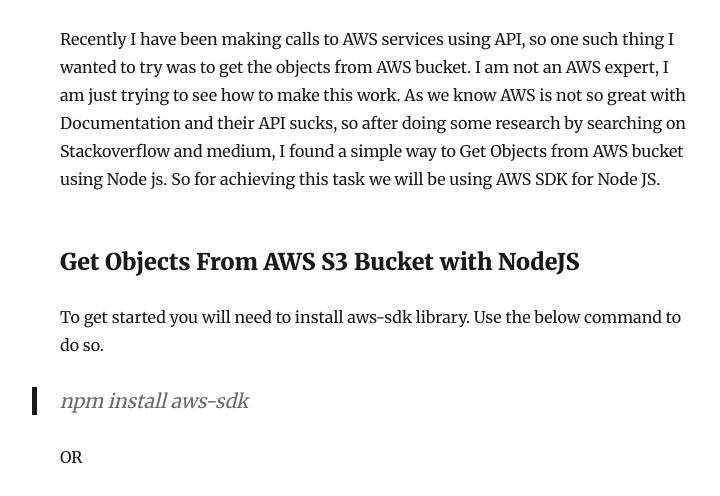
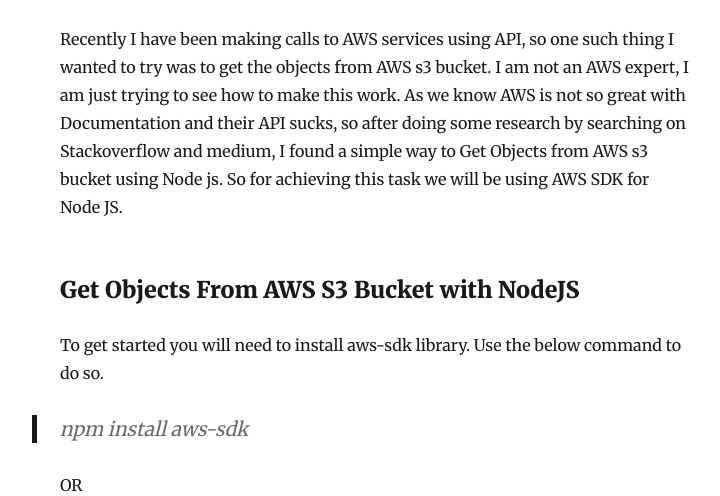
Before and after one commit to sangrambargetech/sangrambarge.com, a Gatsby site: page /get-objects-from-aws-s3-bucket-nodejs/ in a window 1280 px wide. Shown: the part 258-754 px from the top of the page, without its empty margins (265-985 px from the left). Built offline with nearby package versions, Linux system fonts and the light colour scheme; Gatsby itself is replaced by a stand-in of ours; some packages are replaced by stand-ins of ours.

Commit message:
fixed another typo

```diff
--- a/content/blog/get-objects-from-aws-s3-bucket-nodejs/index.md
+++ b/content/blog/get-objects-from-aws-s3-bucket-nodejs/index.md
@@ -4,7 +4,7 @@
 description: "How to Get Objects From AWS S3 Bucket using NodeJS"
 ---
 
-Recently I have been making calls to AWS services using API, so one such thing I wanted to try was to get the objects from AWS bucket. I am not an AWS expert, I am just trying to see how to make this work. As we know AWS is not so great with Documentation and their API sucks, so after doing some research by searching on Stackoverflow and medium, I found a simple way to Get Objects from AWS bucket using Node js. So for achieving this task we will be using AWS SDK for Node JS.
+Recently I have been making calls to AWS services using API, so one such thing I wanted to try was to get the objects from AWS s3 bucket. I am not an AWS expert, I am just trying to see how to make this work. As we know AWS is not so great with Documentation and their API sucks, so after doing some research by searching on Stackoverflow and medium, I found a simple way to Get Objects from AWS s3 bucket using Node js. So for achieving this task we will be using AWS SDK for Node JS.
 
 ### Get Objects From AWS S3 Bucket with NodeJS
 
```
